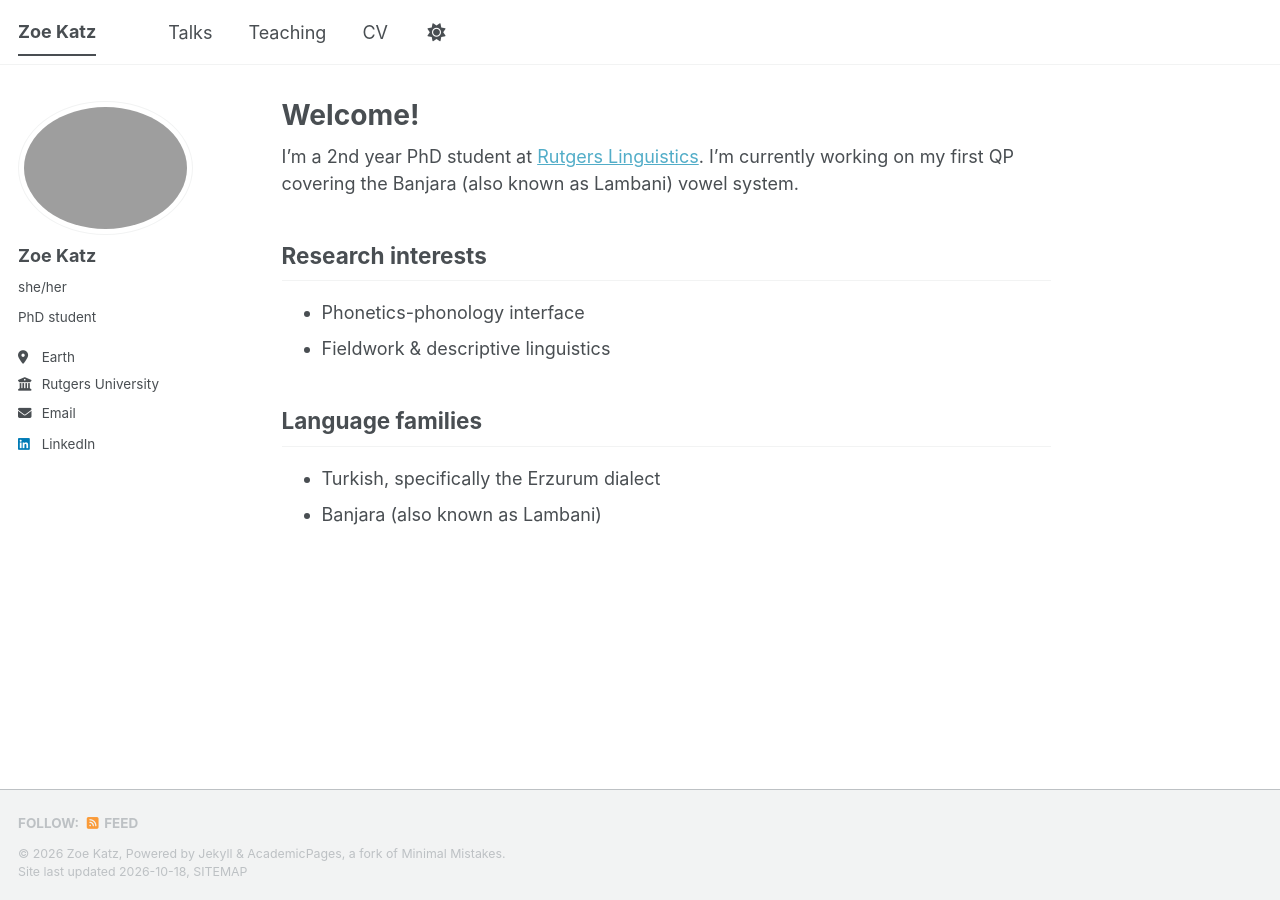
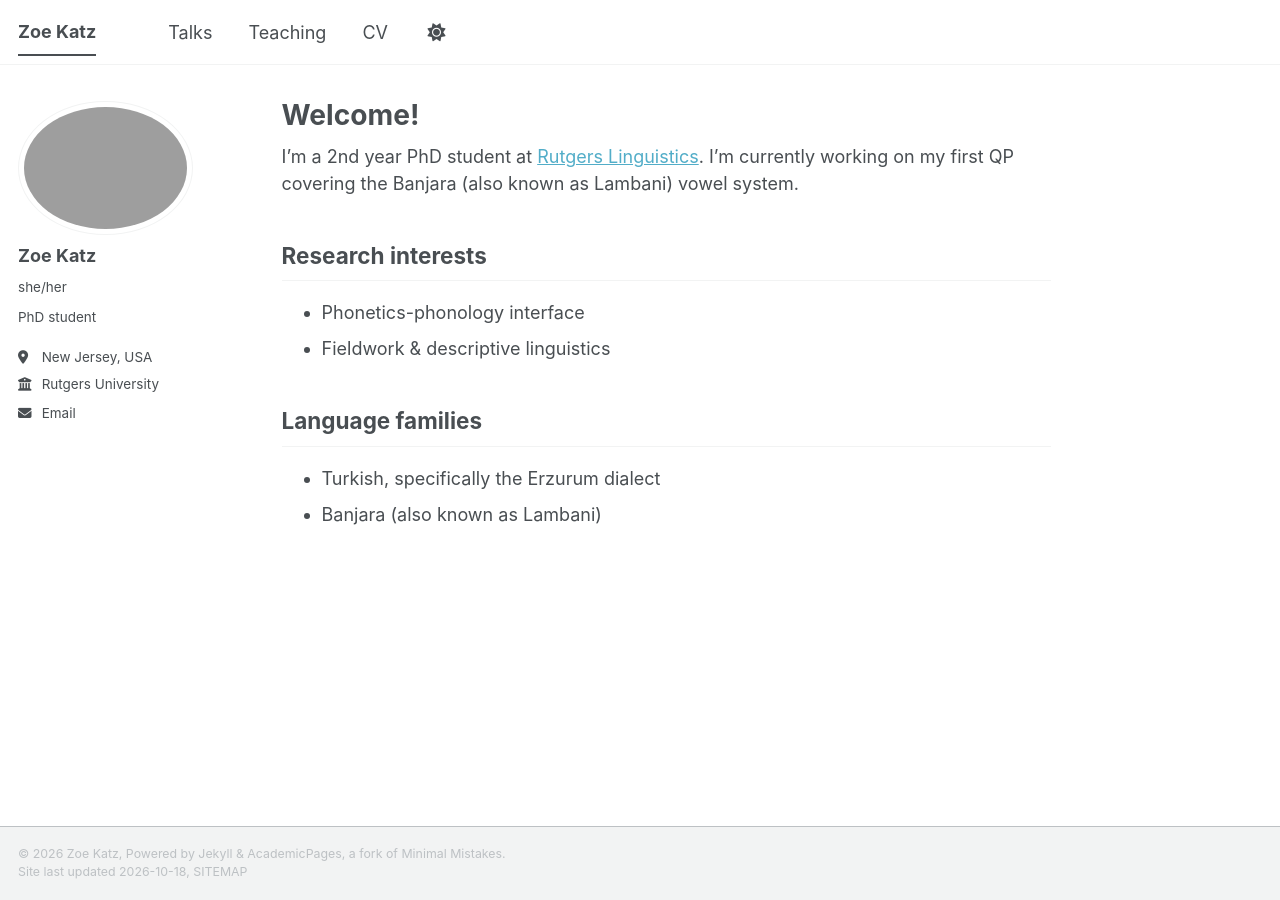
Before and after one commit to ZoeKatz14/ZoeKatz14.github.io, a Jekyll site: the page built from _pages/about.md, in a window 1280 px wide. Built offline with Jekyll 4.4.1, drawn with Linux system fonts in a browser that asks for light colours; a style sheet for code colours, icons or effects is not loaded.

Commit message:
updated cv link

```diff
--- a/_config.yml
+++ b/_config.yml
@@ -27,7 +27,7 @@ author:
   name             : "Zoe Katz"
   pronouns         : "she/her"
   bio              : "PhD student"
-  location         : "Earth"
+  location         : "New Jersey, USA"
   employer         : "Rutgers University"
   uri              : # URL
   email            : "zoe.katz@rutgers.edu"
@@ -66,7 +66,7 @@ author:
   keybase          : # Username
   instagram        : # Username
   lastfm           : # Username
-  linkedin         : "https://www.linkedin.com/in/zoe-katz-52184b1a1/"
+  linkedin         : "/zoe-katz-52184b1a1/"
   mastodon         : # URL
   medium           : # URL
   pinterest        : # Username
--- a/_data/navigation.yml
+++ b/_data/navigation.yml
@@ -24,7 +24,7 @@ main:
   #   url: /year-archive/
 
   - title: "CV"
-    url: /cv/
+    url: /../files/cv.pdf
 
   # - title: "CV"
   #   url: /cv-json/
--- a/_includes/author-profile.html
+++ b/_includes/author-profile.html
@@ -126,9 +126,9 @@
       {% if author.lastfm %}
         <li><a href="https://last.fm/user/{{ author.lastfm }}"><i class="fab fa-fw fa-lastfm icon-pad-right" aria-hidden="true"></i>Last.fm</a></li>
       {% endif %}
-      {% if author.linkedin %}
+      <!-- {% if author.linkedin %}
         <li><a href="https://www.linkedin.com/in/{{ author.linkedin }}"><i class="fab fa-fw fa-linkedin icon-pad-right" aria-hidden="true"></i>LinkedIn</a></li>
-      {% endif %}
+      {% endif %}       -->
       {% if author.mastodon %}
         <li><a href="{{ author.mastodon }}"><i class="fab fa-fw fa-mastodon icon-pad-right" aria-hidden="true"></i>Mastodon</a></li>
       {% endif %}
--- a/_includes/footer.html
+++ b/_includes/footer.html
@@ -3,7 +3,7 @@
 {% if site.author.github or site.author.bitbucket or site.atom_feed.hide != true %}
 <div class="page__footer-follow">
   <ul class="social-icons">
-    {% if site.data.ui-text[site.locale].follow_label %}
+    <!-- {% if site.data.ui-text[site.locale].follow_label %}
       <li><strong>{{ site.data.ui-text[site.locale].follow_label }}</strong></li>
     {% endif %}
     {% if site.author.github %}
@@ -14,7 +14,7 @@
     {% endif %}
     {% if site.atom_feed.hide != true %}
     <li><a href="{% if site.atom_feed.path %}{{ site.atom_feed.path }}{% else %}{{ base_path }}/feed.xml{% endif %}"><i class="fa fa-fw fa-rss-square" aria-hidden="true"></i> {{ site.data.ui-text[site.locale].feed_label | default: "Feed" }}</a></li>
-    {% endif %}
+    {% endif %} -->
   </ul>
 </div>
 {% endif %}
```
Also changed, not shown: README.md (+3 -2 lines).
